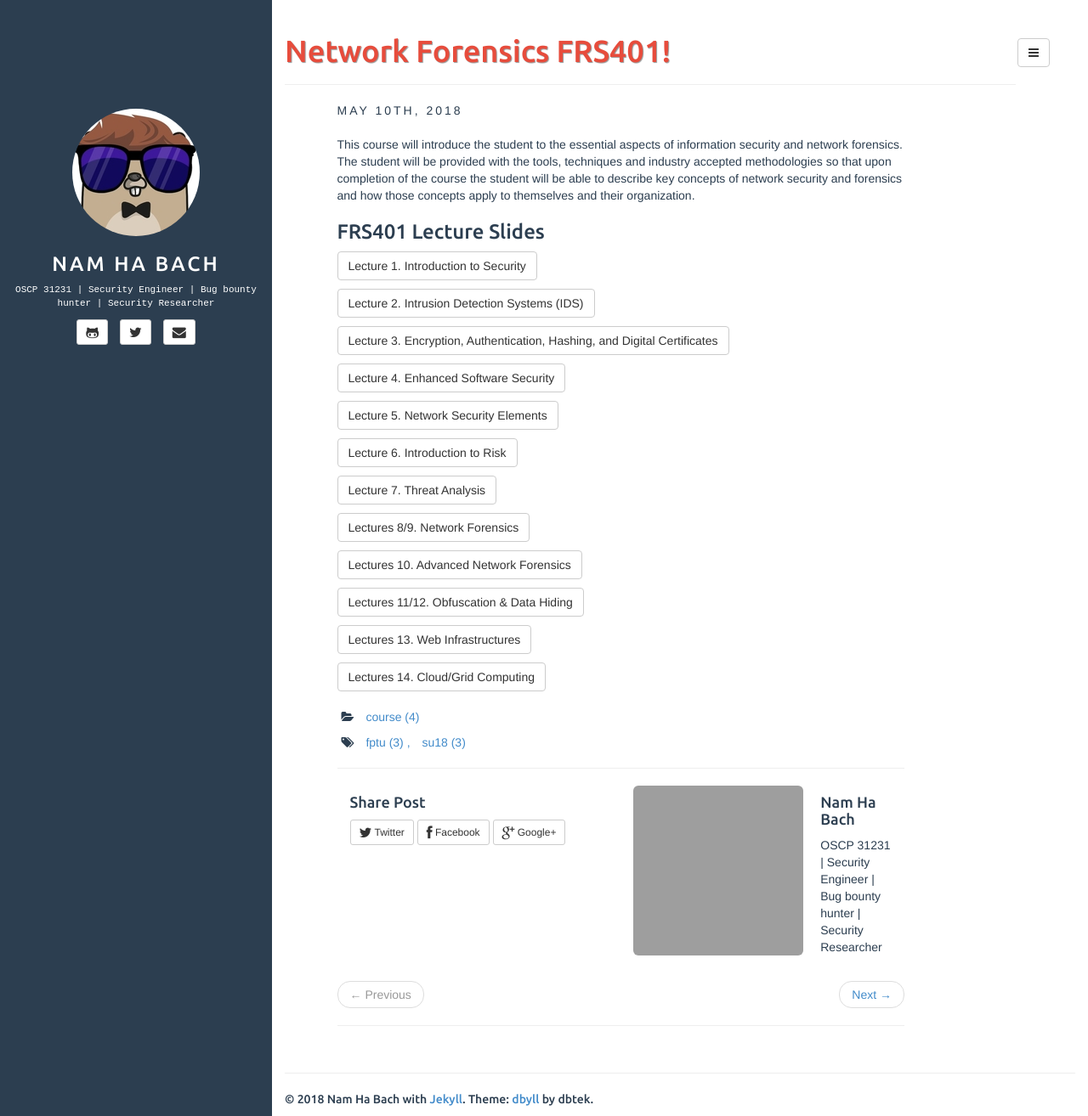
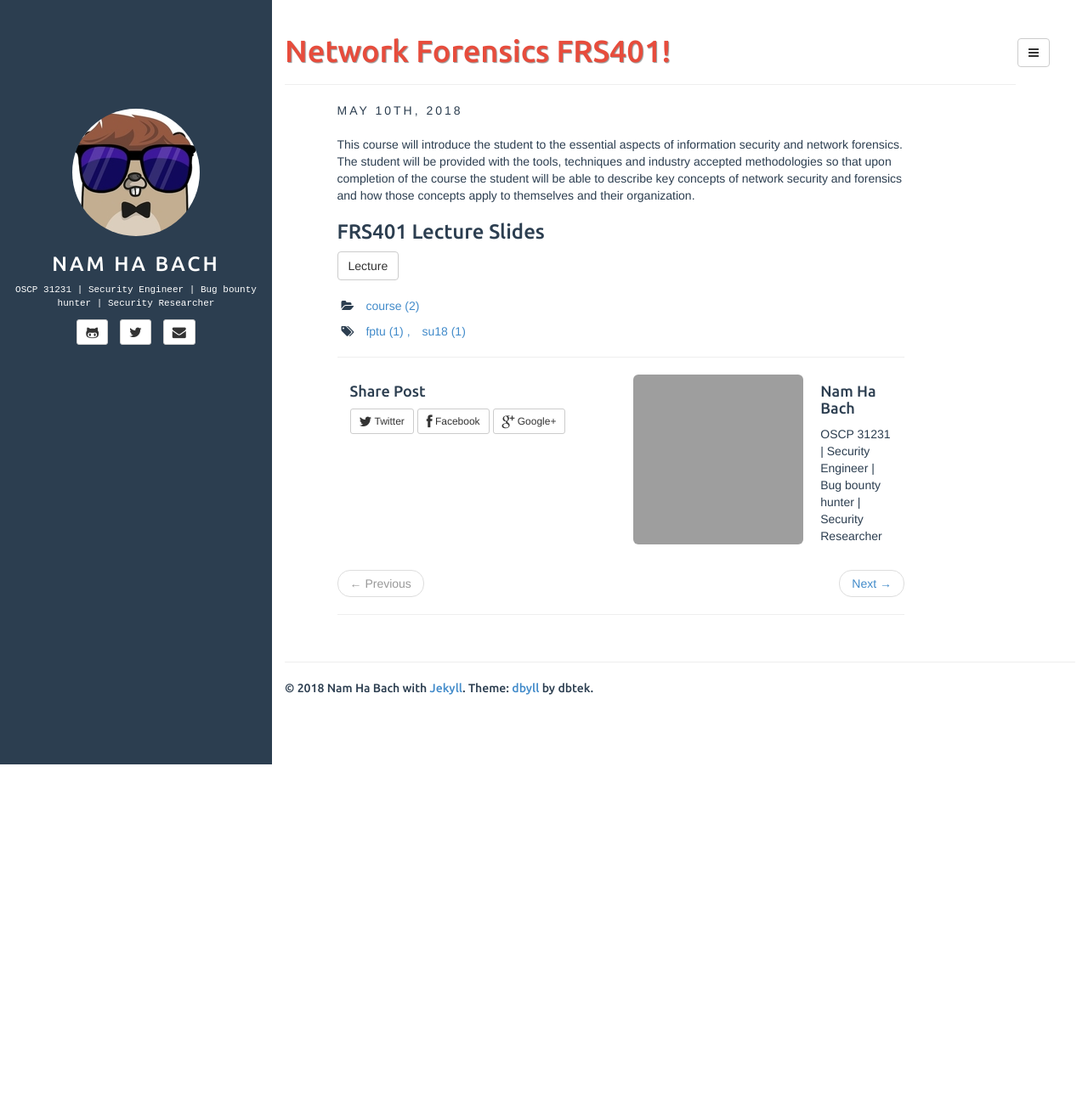
Before and after one commit to namhb4/namhb4.github.io, a Jekyll site: the page built from _posts/2018-05-10-FRS401.md, in a window 1280 px wide and 1314 px high. Shown: the whole window at 85% size. Built offline with Jekyll 4.4.1, drawn with Linux system fonts in a browser that asks for light colours; grey boxes are pictures that could not be loaded.

Commit message:
remove all

```diff
--- a/_posts/2018-05-10-FRS401.md
+++ b/_posts/2018-05-10-FRS401.md
@@ -11,26 +11,4 @@ This course will introduce the student to the essential aspects of information s
 
 ### FRS401 Lecture Slides
 
-<a class="btn btn-default" href="https://namhb4.github.io/course/frs401/Lect01.pdf">Lecture 1. Introduction to Security</a>
-
-<a class="btn btn-default" href="https://namhb4.github.io/course/frs401/Lect02.pdf">Lecture 2. Intrusion Detection Systems (IDS)</a>
-
-<a class="btn btn-default" href="https://namhb4.github.io/course/frs401/Lect03_1.pdf">Lecture 3. Encryption, Authentication, Hashing, and Digital Certificates</a>
-
-<a class="btn btn-default" href="https://namhb4.github.io/course/frs401/Lect04.pdf">Lecture 4. Enhanced Software Security</a>
-
-<a class="btn btn-default" href="https://namhb4.github.io/course/frs401/Lect05.pdf">Lecture 5. Network Security Elements</a>
-
-<a class="btn btn-default" href="https://namhb4.github.io/course/frs401/Lect06.pdf">Lecture 6. Introduction to Risk</a>
-
-<a class="btn btn-default" href="https://namhb4.github.io/course/frs401/Lect07.pdf">Lecture 7. Threat Analysis</a>
-
-<a class="btn btn-default" href="https://namhb4.github.io/course/frs401/Lect08-10.pdf">Lectures 8/9. Network Forensics</a>
-
-<a class="btn btn-default" href="https://namhb4.github.io/course/frs401/Lect10.pdf">Lectures 10. Advanced Network Forensics</a>
-
-<a class="btn btn-default" href="https://namhb4.github.io/course/frs401/Lect11-12.pdf">Lectures 11/12. Obfuscation & Data Hiding</a>
-
-<a class="btn btn-default" href="https://namhb4.github.io/course/frs401/Lect13.pdf">Lectures 13. Web Infrastructures</a>
-
-<a class="btn btn-default" href="https://namhb4.github.io/course/frs401/Lect014.pdf">Lectures 14. Cloud/Grid Computing</a>
+<a class="btn btn-default" href="http://cms.fpt.edu.vn/elearning/mod/forum/discuss.php?d=2335">Lecture</a>
```
Also changed, not shown: _posts/2018-05-14-FRS401_Lab1&2.md (deleted, +0 -25 lines), _posts/2018-05-16-FRS401_Lab3.md (deleted, +0 -14 lines), 9 other files.
